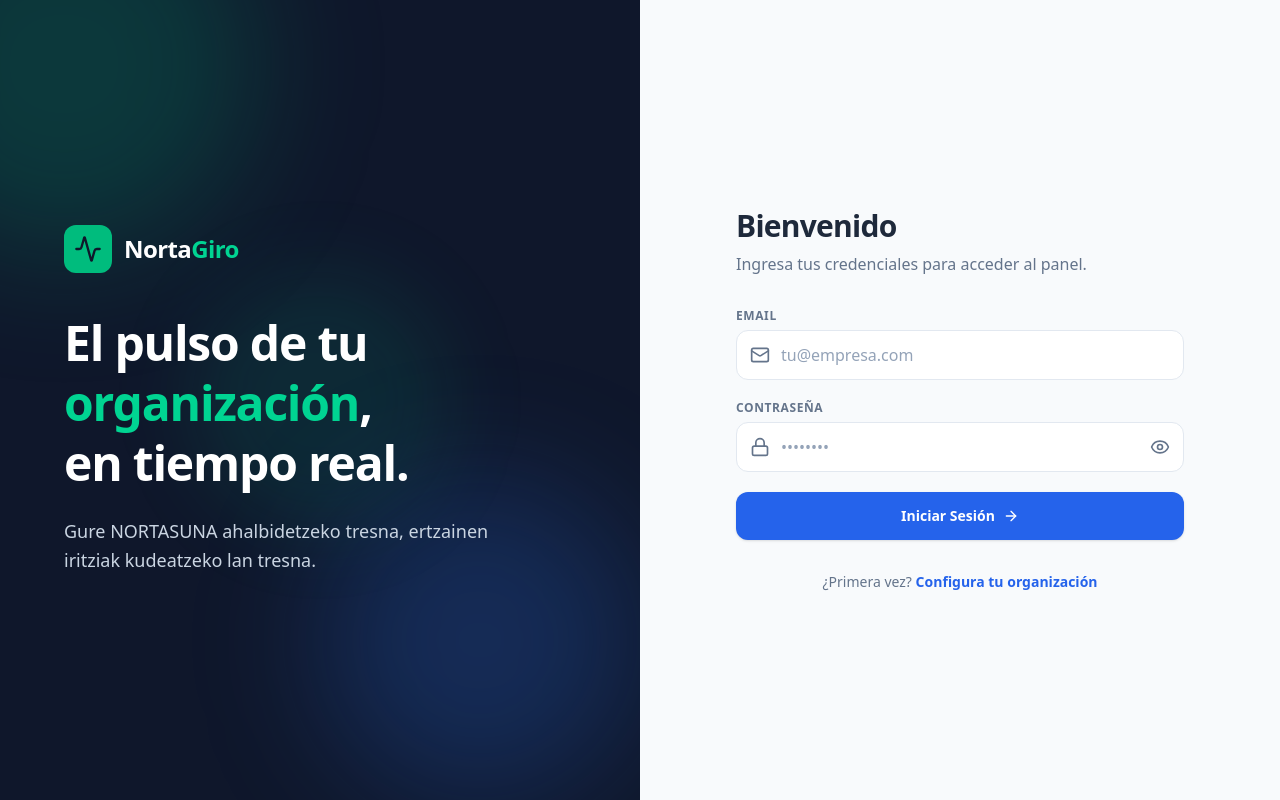
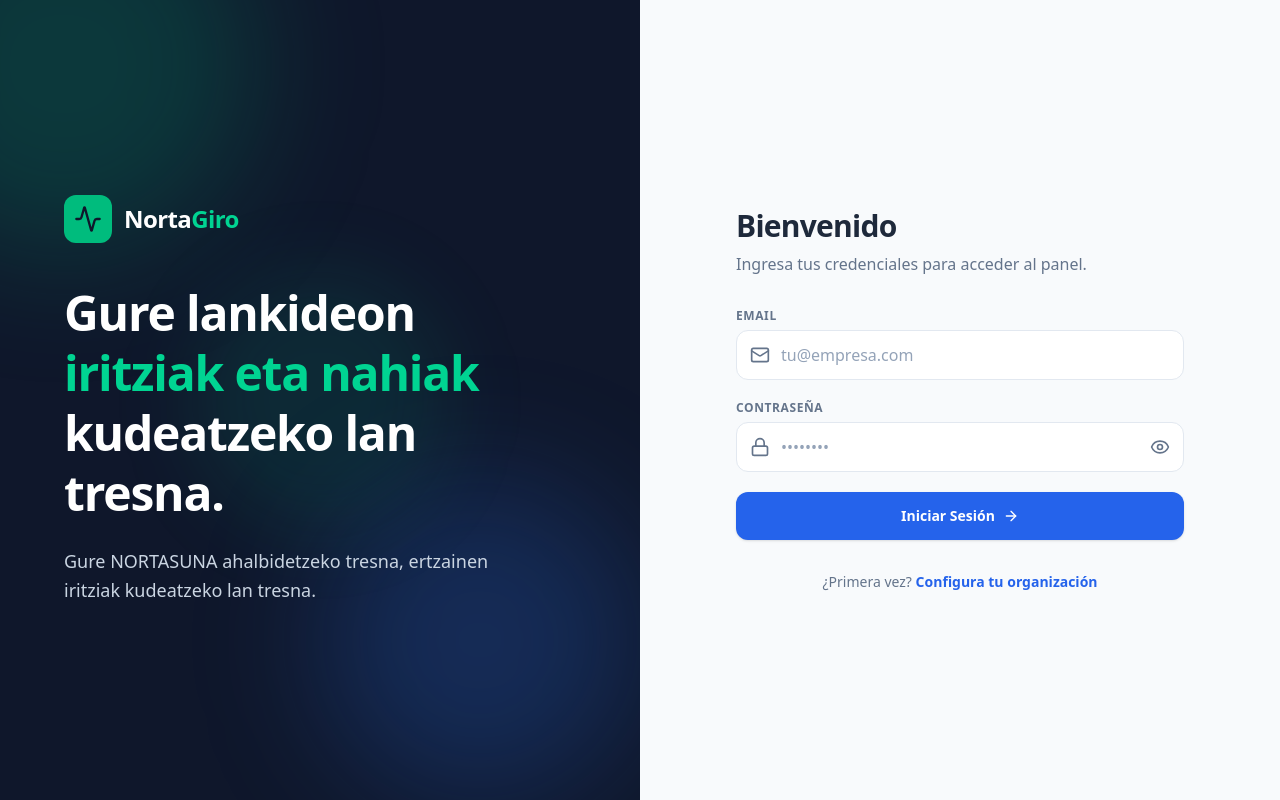
Before and after one commit to Axku-ux/nortagiro-app, a React (Vite) app: page / in a window 1280 px wide. Built offline with nearby package versions, Linux system fonts and the light colour scheme.

Commit message:
Update headline in LoginView

```diff
--- a/src/views/LoginView.tsx
+++ b/src/views/LoginView.tsx
@@ -49,11 +49,11 @@ export function LoginView({ onLogin, onGoToRegister }: LoginViewProps) {
           </div>
 
           <h1 className="text-4xl xl:text-5xl font-bold leading-tight mb-6 tracking-tight">
-            El pulso de tu
+            Gure lankideon
             <br />
-            <span className="text-emerald-400">organización</span>,
+            <span className="text-emerald-400">iritziak eta nahiak</span>
             <br />
-            en tiempo real.
+            kudeatzeko lan tresna.
           </h1>
 
           <p className="text-slate-300 text-lg leading-relaxed max-w-md">
```
Also changed, not shown: 1 other file (tests, documents, lock files or other folders).
